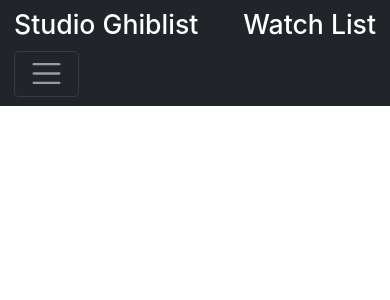
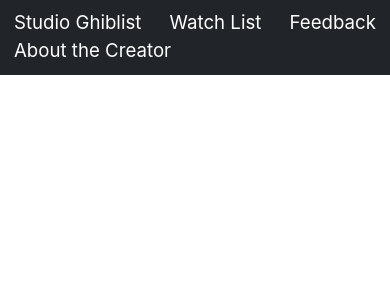
Before and after one commit to adkowalkowski/react-api-studio-ghiblist, a React (Create React App) app: page /#/about in a window 390 px wide. Shown: the top 300 px of the page. Built offline with nearby package versions, Linux system fonts and the light colour scheme.

Commit message:
removed hamburger menu from navbar

```diff
--- a/src/Components/Header.js
+++ b/src/Components/Header.js
@@ -26,28 +26,15 @@ function Header() {
       <nav className="navbar fixed-top navbar-dark bg-dark navbar-custom">
         <div className="container-fluid">
           <Link to="/" style={{ textDecoration: "none", color: "white" }}>
-            <h3>Studio Ghiblist</h3>
+            Studio Ghiblist
           </Link>
           <Link
             to="/watchlist"
             style={{ textDecoration: "none", color: "white" }}
           >
-            <h3>Watch List</h3>
+            Watch List
           </Link>
-          <button
-            className="navbar-toggler"
-            type="button"
-            data-bs-toggle="collapse"
-            data-bs-target="#navbarNavAltMarkup"
-            aria-controls="navbarNavAltMarkup"
-            aria-expanded="false"
-            aria-label="Toggle navigation"
-          >
-            <span className="navbar-toggler-icon"></span>
-          </button>
-          <div className="collapse navbar-collapse" id="navbarNavAltMarkup">
-            <div className="navbar-nav">
-              <Link
+          <Link
                 to="/feedback"
                 style={{ textDecoration: "none", color: "white" }}
               >
@@ -59,8 +46,6 @@ function Header() {
               >
                 About the Creator
               </Link>
-            </div>
-          </div>
         </div>
       </nav>
 
```
